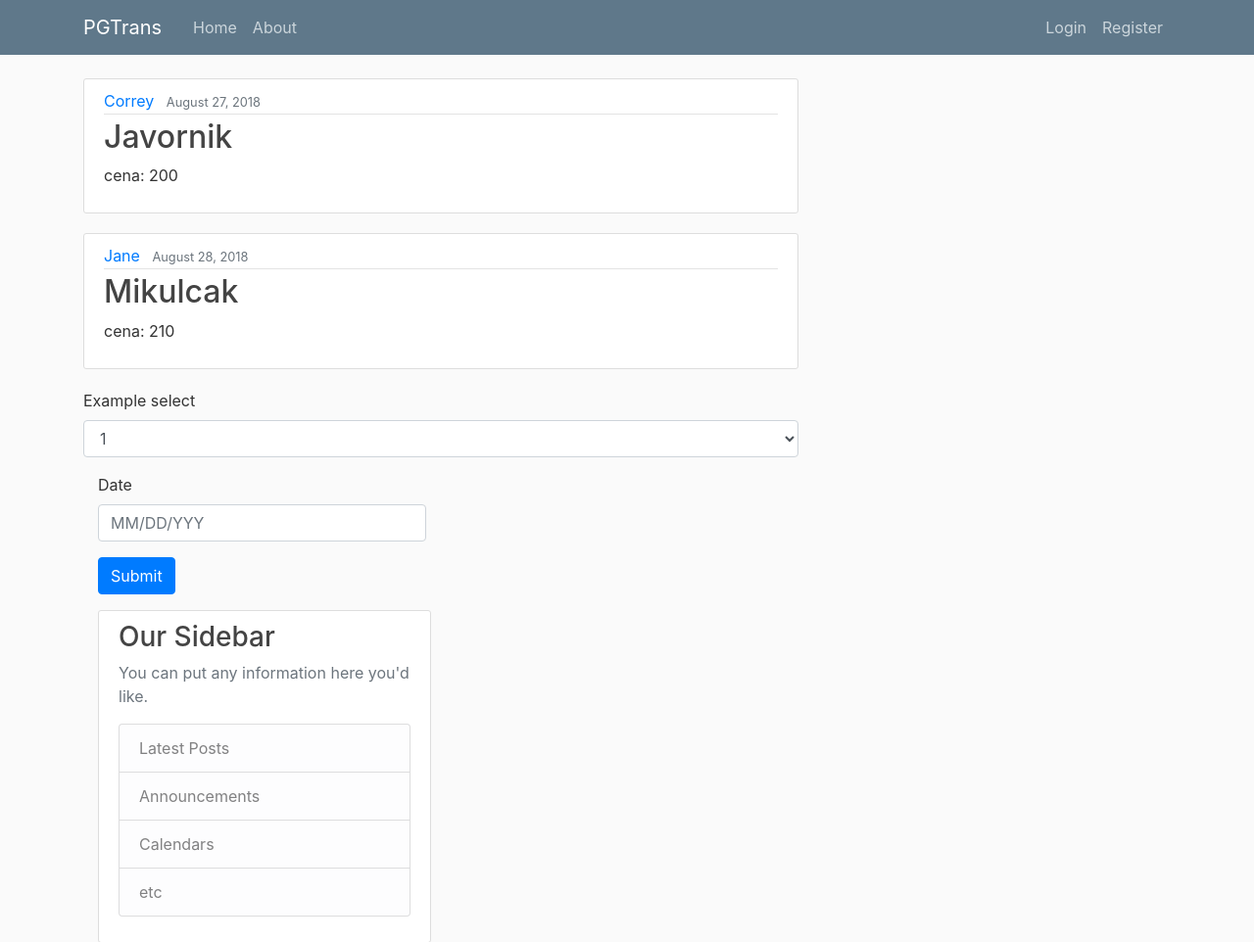
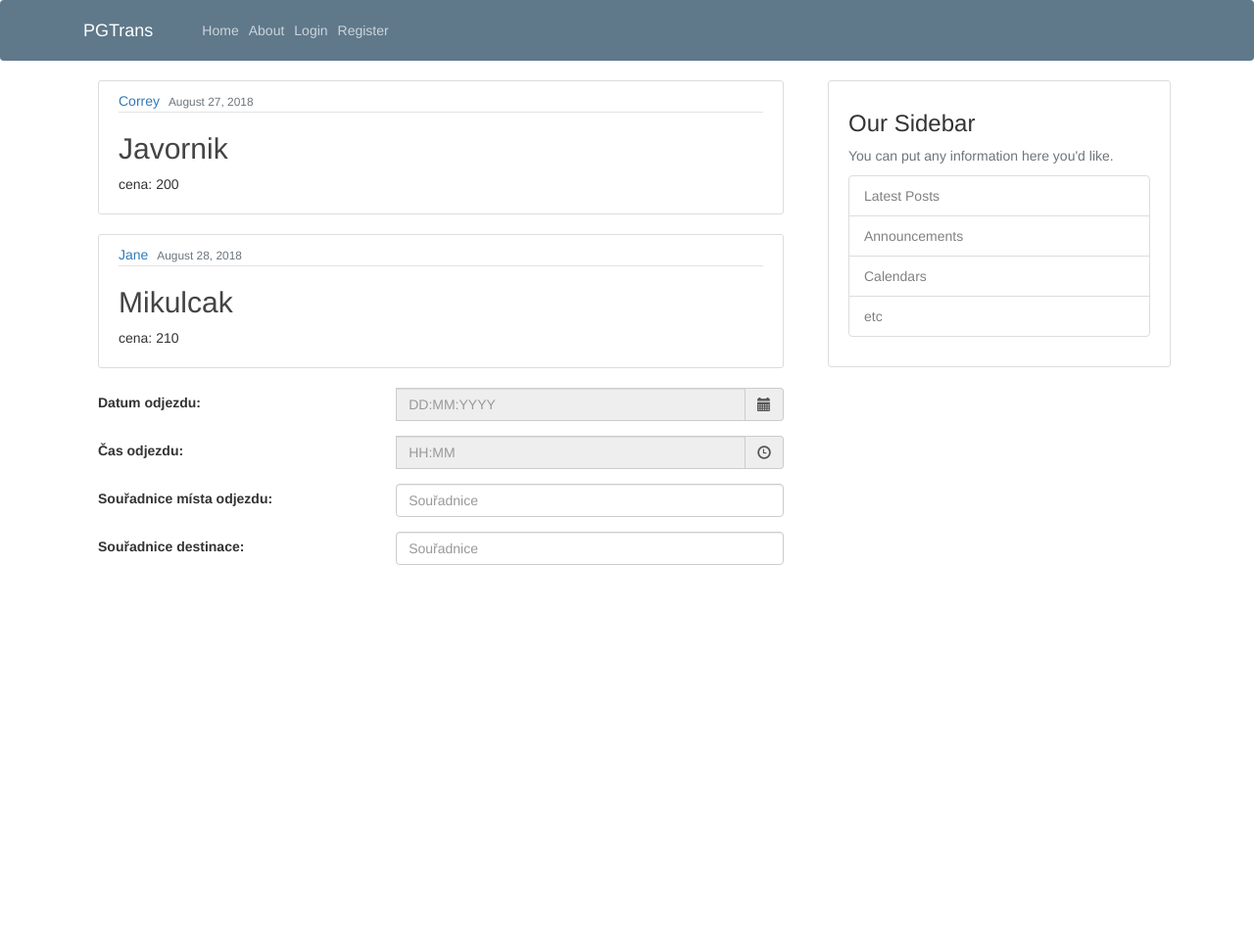
Before and after one commit to MarekPetr/PGTrans, a Django app: page / in a window 1280 px wide. Shown: the top 962 px of the page at 98% size. After the commit the page ends 577 px from the top, so only its background shows below. Run offline with Django 3.2, Linux system fonts and the light colour scheme; some libraries are stand-ins or nearby versions.

Commit message:
Ride forms - date, time

```diff
--- a/PGTrans/rides_offered/templates/rides_offered/base.html
+++ b/PGTrans/rides_offered/templates/rides_offered/base.html
@@ -1,13 +1,15 @@
 {% load static %}
 <!DOCTYPE html>
-<html lang="en" xmlns="http://www.w3.org/1999/html" xmlns="http://www.w3.org/1999/html">
+<html lang="en" xmlns="http://www.w3.org/1999/html" xmlns="http://www.w3.org/1999/html"
+      xmlns="http://www.w3.org/1999/html">
 <head>
     <!-- Required meta tags -->
     <meta charset="utf-8">
     <meta name="viewport" content="width=device-width, initial-scale=1, shrink-to-fit=no">
 
     <!-- Bootstrap CSS -->
-    <link rel="stylesheet" href="https://maxcdn.bootstrapcdn.com/bootstrap/4.0.0/css/bootstrap.min.css" integrity="sha384-Gn5384xqQ1aoWXA+058RXPxPg6fy4IWvTNh0E263XmFcJlSAwiGgFAW/dAiS6JXm" crossorigin="anonymous">
+    <link rel="stylesheet" href="https://maxcdn.bootstrapcdn.com/bootstrap/4.0.0/css/bootstrap.min.css"
+          integrity="sha384-Gn5384xqQ1aoWXA+058RXPxPg6fy4IWvTNh0E263XmFcJlSAwiGgFAW/dAiS6JXm" crossorigin="anonymous">
     <link rel="stylesheet" type="text/css" href="{% static 'rides_offered/main.css' %}">
     {% if title %}
         <title> {{ title }}</title>
@@ -20,8 +22,10 @@
         <nav class="navbar navbar-expand-md navbar-dark bg-steel fixed-top">
             <div class="container">
                 <a class="navbar-brand mr-4" href="{% url 'offered_home' %}">PGTrans</a>
-                <button class="navbar-toggler" type="button" data-toggle="collapse" data-target="#navbarToggle"
-                        aria-controls="navbarToggle" aria-expanded="false" aria-label="Toggle navigation">
+                <button class="navbar-toggler" type="button"
+                        data-toggle="collapse" data-target="#navbarToggle"
+                        aria-controls="navbarToggle" aria-expanded="false"
+                        aria-label="Toggle navigation">
                     <span class="navbar-toggler-icon"></span>
                 </button>
                 <div class="collapse navbar-collapse" id="navbarToggle">
@@ -60,19 +64,23 @@
         </div>
     </main>
 
-    <!-- Optional JavaScript -->
-    <!-- jQuery first, then Popper.js, then Bootstrap JS -->
-    <script src="https://ajax.googleapis.com/ajax/libs/jquery/3.5.1/jquery.min.js"></script>
-    <script src="https://cdnjs.cloudflare.com/ajax/libs/popper.js/1.12.9/umd/popper.min.js" integrity="sha384-ApNbgh9B+Y1QKtv3Rn7W3mgPxhU9K/ScQsAP7hUibX39j7fakFPskvXusvfa0b4Q" crossorigin="anonymous"></script>
-    <script src="https://maxcdn.bootstrapcdn.com/bootstrap/4.0.0/js/bootstrap.min.js" integrity="sha384-JZR6Spejh4U02d8jOt6vLEHfe/JQGiRRSQQxSfFWpi1MquVdAyjUar5+76PVCmYl" crossorigin="anonymous"></script>
+    <script src="https://cdnjs.cloudflare.com/ajax/libs/jquery/1.12.4/jquery.min.js"></script>
+    <script src="https://cdnjs.cloudflare.com/ajax/libs/moment.js/2.15.1/moment-with-locales.min.js"></script>
+    <script src="https://cdnjs.cloudflare.com/ajax/libs/twitter-bootstrap/3.3.7/js/bootstrap.min.js"></script>
+    <script src="https://cdnjs.cloudflare.com/ajax/libs/bootstrap-datetimepicker/4.7.14/js/bootstrap-datetimepicker.min.js"></script>
 
+    <link rel="stylesheet" href="https://cdnjs.cloudflare.com/ajax/libs/twitter-bootstrap/3.3.7/css/bootstrap.min.css">
+    <link rel="stylesheet" href="https://cdnjs.cloudflare.com/ajax/libs/bootstrap-datetimepicker/4.7.14/css/bootstrap-datetimepicker.min.css">
+    <!--------------------------------------------------->
     <!-- Bootstrap Date-Picker Plugin -->
-    <script type="text/javascript" src="https://cdnjs.cloudflare.com/ajax/libs/bootstrap-datepicker/1.4.1/js/bootstrap-datepicker.min.js"></script>
-    <link rel="stylesheet" href="https://cdnjs.cloudflare.com/ajax/libs/bootstrap-datepicker/1.4.1/css/bootstrap-datepicker3.css"/>
+    <script type="text/javascript"
+            src="https://cdnjs.cloudflare.com/ajax/libs/bootstrap-datepicker/1.4.1/js/bootstrap-datepicker.min.js"></script>
+    <script src="https://cdnjs.cloudflare.com/ajax/libs/bootstrap-datetimepicker/4.17.37/js/bootstrap-datetimepicker.min.js"></script>
+
     <script>
-        $(document).ready(function(){
-            var date_input=$('input[name="date"]'); //our date input has the name "date"
-            var container=$('.bootstrap-iso form').length>0 ? $('.bootstrap-iso form').parent() : "body";
+        $(document).ready(function () {
+            var date_input = $('input[name="date"]'); //our date input has the name "date"
+            var container = $('.bootstrap-iso form').length > 0 ? $('.bootstrap-iso form').parent() : "body";
             date_input.datepicker({
                 format: 'mm/dd/yyyy',
                 container: container,
@@ -81,5 +89,25 @@
             })
         })
     </script>
+    <script>
+        $(function() {
+          $('#timepicker').datetimepicker({
+              ignoreReadonly: true,
+              format: 'LT',
+              locale: 'cs'
+          });
+        });
+    </script>
+
+    <script>
+        $(function() {
+          $('#datepicker').datetimepicker({
+              ignoreReadonly: true,
+              format: 'DD.MM.YYYY',
+              locale: 'cs'
+          });
+        });
+    </script>
+
 </body>
 </html>
--- a/PGTrans/rides_offered/templates/rides_offered/home.html
+++ b/PGTrans/rides_offered/templates/rides_offered/home.html
@@ -1,6 +1,7 @@
 {% extends "rides_offered/base.html" %}
 {% block content %}
     {% for ride in rides %}
+        <div class="col-auto">
             <article class="media content-section">
                 <div class="media-body">
                     <div class="article-metadata">
@@ -11,45 +12,50 @@
                     <p class="article-content">cena: {{ ride.cost }}</p>
                 </div>
             </article>
+        </div>
     {% endfor %}
-    <div class="form-group">
-        <label for="exampleFormControlSelect1">Example select</label>
-        <select class="form-control" id="exampleFormControlSelect1">
-            <option>1</option>
-            <option>2</option>
-            <option>3</option>
-            <option>4</option>
-            <option>5</option>
-        </select>
+    <div class="col-auto">
+        <form>
+            <div class="form-group row">
+                <label for="inputDateTime" class="col-sm-5 col-form-label">Datum odjezdu:</label>
+                <div class='col-sm-7'>
+                    <div class='input-group date' id='datepicker'>
+                        <div>
+                            <input type='text' class="form-control" placeholder="DD:MM:YYYY" readonly />
                         </div>
-    <div class="bootstrap-iso">
-        <div class="container-fluid">
-            <div class="row">
-                <div class="col-md-6 col-sm-6 col-xs-12">
 
-                    <!-- Form code begins -->
-                    <form method="post">
-                        <div class="form-group">
-                            <!-- Date input -->
-                            <label class="control-label" for="date">Date</label>
-                            <input class="form-control"
-                                   id="date"
-                                   name="date"
-                                   placeholder="MM/DD/YYY"
-                                   type="text"/>
-                        </div>
-                        <div class="form-group">
-                            <!-- Submit button -->
-                            <button class="btn btn-primary"
-                                    name="submit"
-                                    type="submit">
-                                Submit</button>
-                        </div>
-                    </form>
-                    <!-- Form code ends -->
+                        <span class="input-group-addon">
+                            <span class="glyphicon glyphicon-calendar"></span>
+                        </span>
                     </div>
                 </div>
             </div>
+            <div class="form-group row">
+                <label for="inputDateTime" class="col-sm-5 col-form-label">Čas odjezdu:</label>
+                <div class='col-sm-7'>
+                    <div class='input-group time' id='timepicker'>
+                        <div>
+                            <input type='text' class="form-control" placeholder="HH:MM" readonly />
+                        </div>
+
+                        <span class="input-group-addon">
+                            <span class="glyphicon glyphicon-time"></span>
+                        </span>
                     </div>
                 </div>
+            </div>
+            <div class="form-group row">
+                <label for="inputCords1" class="col-sm-5 col-form-label">Souřadnice místa odjezdu:</label>
+                <div class="col-sm-7">
+                    <input type="text" class="form-control" id="inputPassword3" placeholder="Souřadnice">
+                </div>
+            </div>
+            <div class="form-group row">
+                <label for="inputCords2" class="col-sm-5 col-form-label">Souřadnice destinace:</label>
+                <div class="col-sm-7">
+                    <input type="text" class="form-control" id="inputPassword3" placeholder="Souřadnice">
+                </div>
+            </div>
+        </form>
+    </div>
 {% endblock content %}
```
Lines whose indentation alone changed are shown as unchanged.
